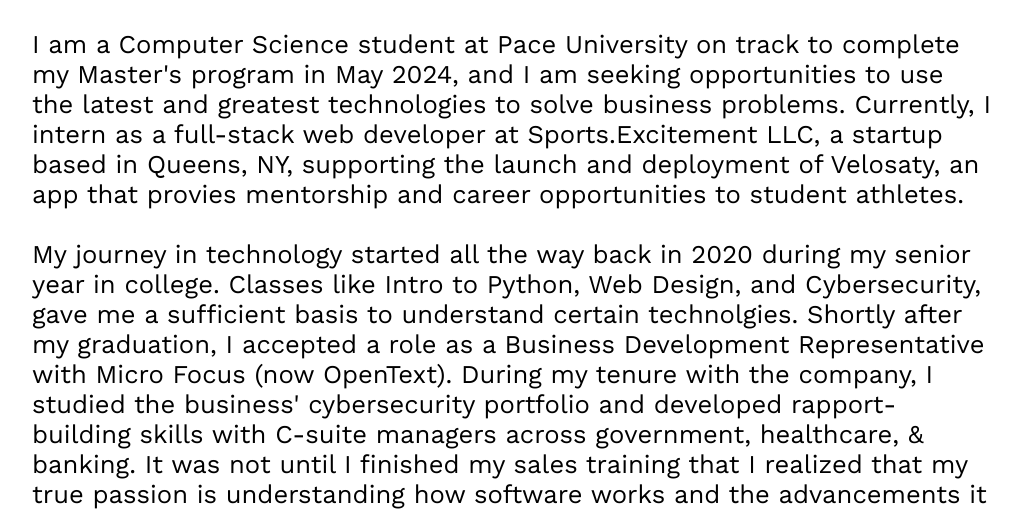
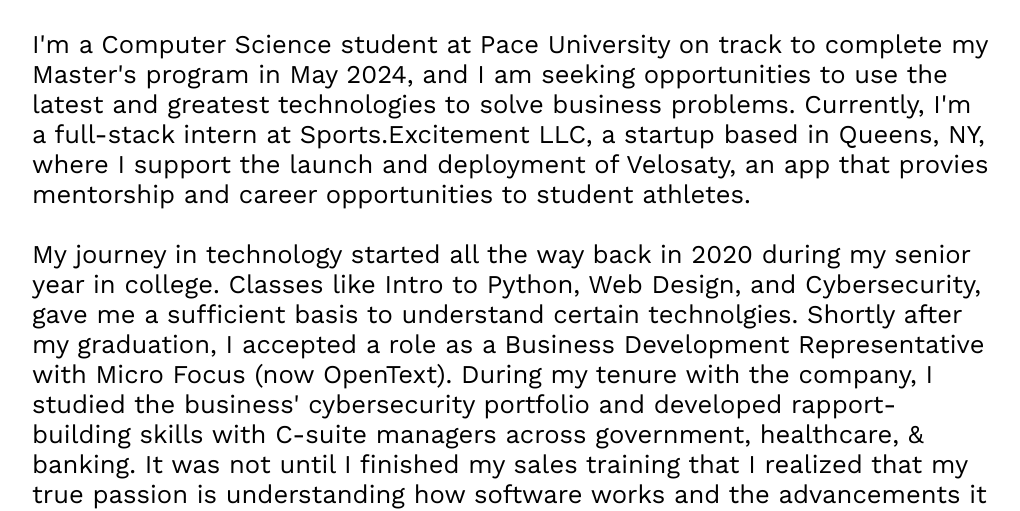
Before and after one commit to fzallocco/fzallocco, a website: page frontend/index.html in a window 1280 px wide. Shown: the part 446-957 px from the top of the page, without its empty margins (128-1148 px from the left). Drawn offline with nearby package versions, Linux system fonts and the light colour scheme.

Commit message:
Update index.html
revised intro

```diff
--- a/frontend/index.html
+++ b/frontend/index.html
@@ -31,8 +31,8 @@
         <div class="page-header">
             <h2 class="page-header__heading">Welcome to My Page!</h2>
             <p>
-            I am a Computer Science student at Pace University on track to complete my Master's program in May 2024, and I am seeking opportunities to use the latest and greatest technologies to solve business problems.
-            Currently, I intern as a full-stack web developer at Sports.Excitement LLC, a startup based in Queens, NY, supporting the launch and deployment of Velosaty, an app that provies mentorship and career opportunities to student athletes.
+            I'm a Computer Science student at Pace University on track to complete my Master's program in May 2024, and I am seeking opportunities to use the latest and greatest technologies to solve business problems.
+            Currently, I'm a full-stack intern at Sports.Excitement LLC, a startup based in Queens, NY, where I support the launch and deployment of Velosaty, an app that provies mentorship and career opportunities to student athletes.
             <br><br>
             My journey in technology started all the way back in 2020 during my senior year in college. Classes like Intro to Python, Web Design, and Cybersecurity, gave me a
             sufficient basis to understand certain technolgies. Shortly after my graduation, I accepted a role as a Business Development Representative with Micro Focus (now OpenText).
```
